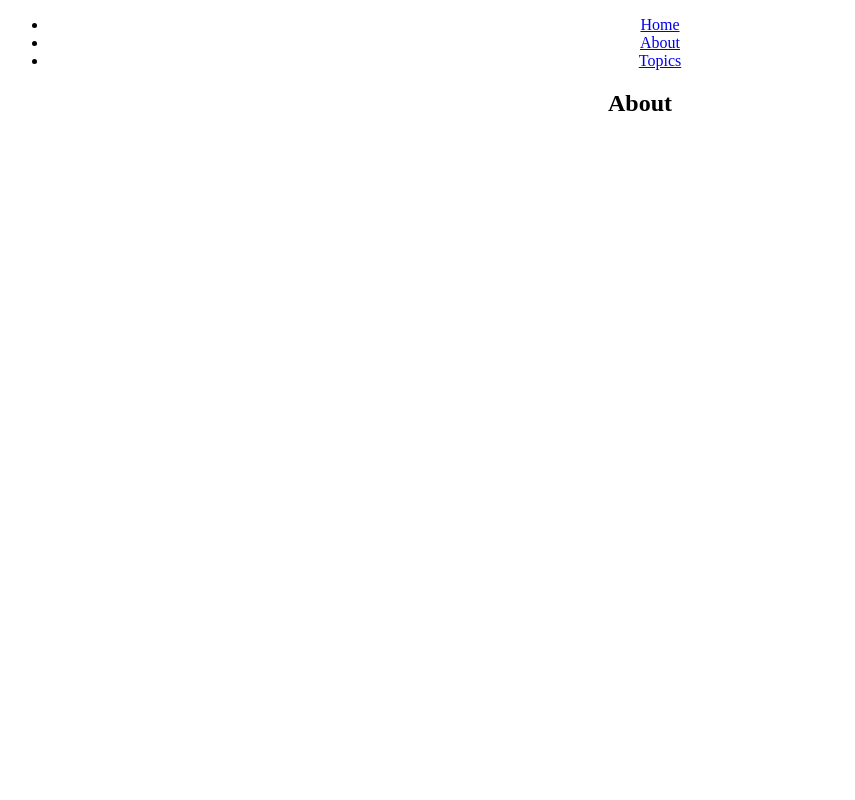
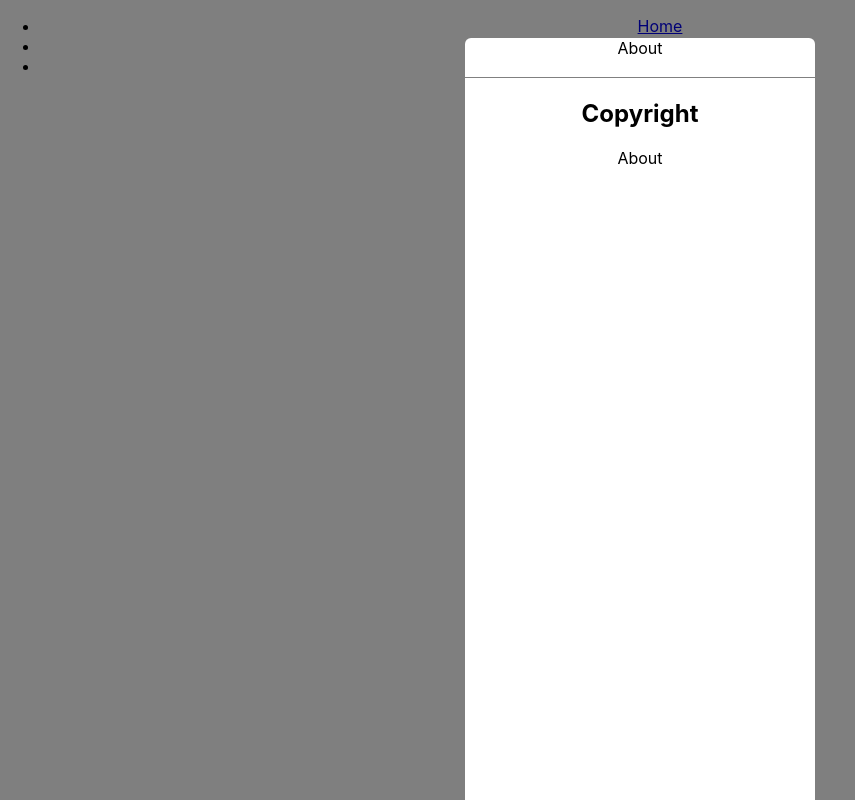
Before and after one commit to a-sunny-day/react-explore, a React app: page /about in a window 1280 px wide. Shown: the whole page, without its empty margins (0-855 px from the left). Built offline with nearby package versions, Linux system fonts and the light colour scheme.

Commit message:
modal works

```diff
--- a/src/assets/styles/index.css
+++ b/src/assets/styles/index.css
@@ -1,3 +1,4 @@
+html,
 body {
   margin: 0;
   font-family: -apple-system, BlinkMacSystemFont, 'Segoe UI', 'Roboto', 'Oxygen',
@@ -11,3 +12,9 @@ code {
   font-family: source-code-pro, Menlo, Monaco, Consolas, 'Courier New',
     monospace;
 }
+
+*,
+*::before,
+*::after {
+  box-sizing: border-box;
+}
--- /dev/null
+++ b/src/components/Modal/Modal.js
@@ -0,0 +1,50 @@
+import React from 'react';
+import './Modal.scss';
+import classnames from 'classnames';
+
+const Modal = ({
+    children,
+    title,
+    footer,
+    width,
+    height,
+    maskClsName,
+    maskStyle,
+    modalClsName,
+    modalStyle,
+    centered,
+    scrollable,
+}) => {
+    let modalWrapperCls = classnames(
+        {
+            "modal--wrapper__centered": centered,
+            "modal--wrapper__scrollable": scrollable
+        }
+    )
+    let modalContentStyle = {
+        ...modalStyle,
+    }
+    if(Number.isInteger(height)) modalContentStyle.height = height;
+    if(Number.isInteger(width)) modalContentStyle.width = width;
+
+    return (
+        <div className="modal">
+            <div className={`modal--mask ${maskClsName || ""}`} style={maskStyle}></div>
+            <div className={`modal--wrapper ${modalWrapperCls}`}>
+                <div className={`modal--content ${modalClsName || ""}`} style={modalContentStyle}>
+                    <div className="modal--header">
+                        <span>{title}</span>
+                    </div>
+                    <div className="modal--body">
+                        {children}
+                    </div>
+                    <div className="modal--footer">
+                        <button>{footer}</button>
+                    </div>
+                </div>
+            </div>
+        </div>
+    )
+}
+
+export default Modal;
--- /dev/null
+++ b/src/components/Modal/Modal.scss
@@ -0,0 +1,73 @@
+.modal{
+    z-index: 1000
+}
+
+.modal--mask {
+    position: absolute;
+    top: 0;
+    left: 0;
+    right: 0;
+    bottom: 0;
+    background: rgba(0, 0, 0, 0.5);
+}
+
+.modal--wrapper {
+    position: absolute;
+    top: 0;
+    left: 0;
+    right: 0;
+    bottom: 0;
+    overflow: auto;
+}
+
+.modal--content {
+    display: inline-flex;
+    flex-direction: column;
+    max-width: 94%;
+    height: auto;
+    margin: 3% auto;
+    background: #fff;
+    border-radius: 6px;
+}
+
+.modal--header {
+    flex: 0 0 auto;
+    width: 100%;
+    height: 40px;
+    border-bottom: 1px solid gray;
+}
+
+.modal--body {
+    flex: 1 1 auto;
+    overflow: auto;
+}
+
+.modal--footer {
+    flex: 0 0 auto;
+    width: 100%;
+    height: 40px;
+    border-top: 1px solid gray;
+}
+
+// center content
+.modal--wrapper__centered {
+    &::before {
+        display: inline-block;
+        width: 0;
+        height: 100%;
+        content: "";
+        vertical-align: middle;
+    }
+    .modal--content {
+        vertical-align: middle;
+    }
+}
+
+// scroll relative to body
+.modal--wrapper__scrollable {
+    overflow: hidden;
+    .modal--content {
+        max-height: 94%;
+        margin: 3% auto;
+    }
+}
--- a/src/features/About/About.js
+++ b/src/features/About/About.js
@@ -1,12 +1,22 @@
 import React from 'react';
+import Modal from '../../components/Modal/Modal';
+import './About.scss';
 
 const About = ({
 
 }) => {
     return (
-        <div className="about">
-            <h2>About</h2>
-        </div>
+        <Modal
+                title="About"
+                footer="Ok"
+                centered={false}
+                scrollable={false}
+            >
+                <div className="about">
+                    <h2>Copyright</h2>
+                    <div>About</div>
+                </div>
+            </Modal>
     )
 }
 
--- /dev/null
+++ b/src/features/About/About.scss
@@ -0,0 +1,5 @@
+.about {
+    border: 1px solid #fff;
+    height: 1000px;
+    width: 350px;
+}
--- a/src/features/App/App.js
+++ b/src/features/App/App.js
@@ -1,4 +1,6 @@
 import React from 'react';
+import "../../assets/styles/index.css";
+
 import {
   BrowserRouter as Router,
   Switch,
```
Also changed, not shown: package.json (+6 -1 lines), 1 other file (tests, documents, lock files or other folders).
